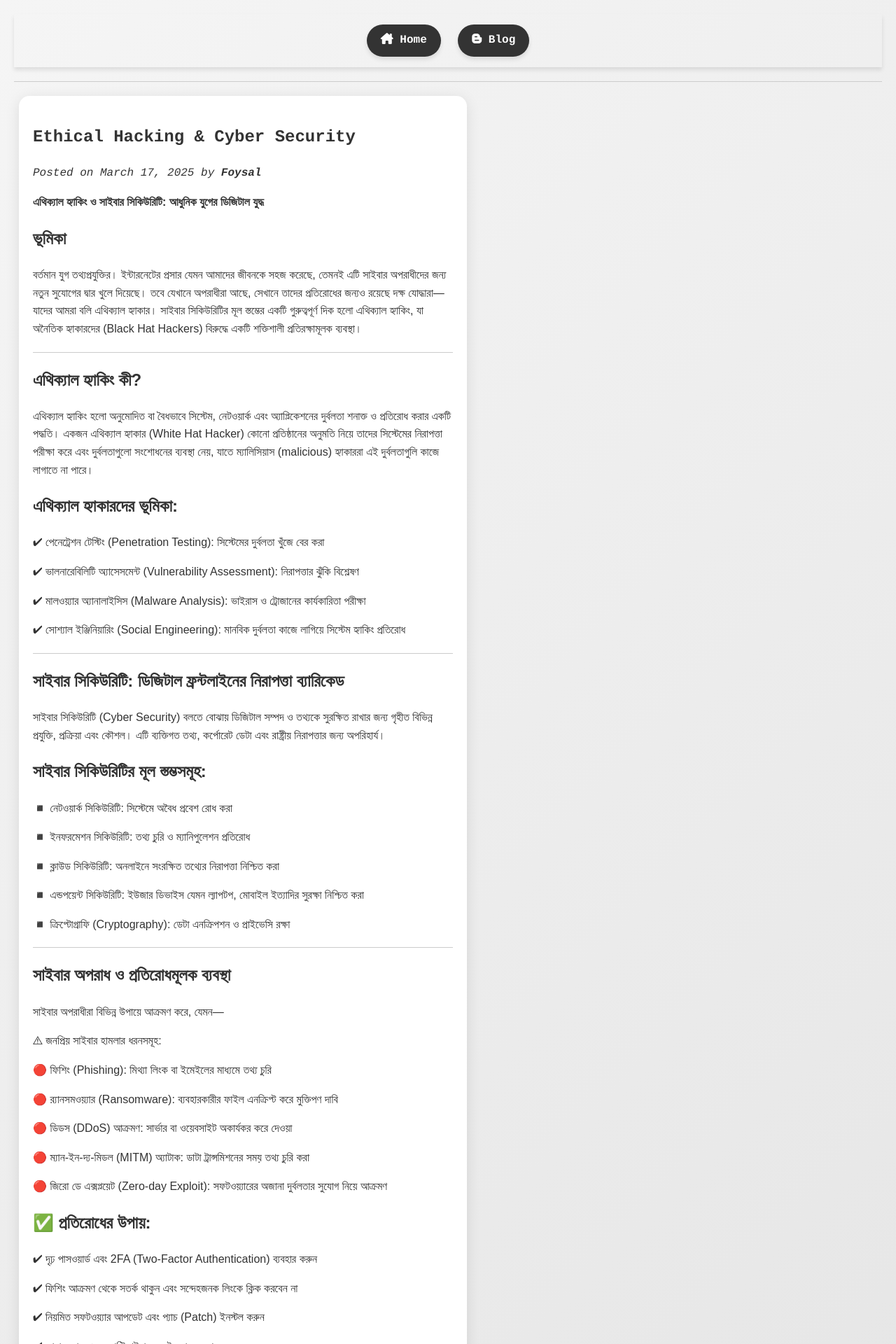
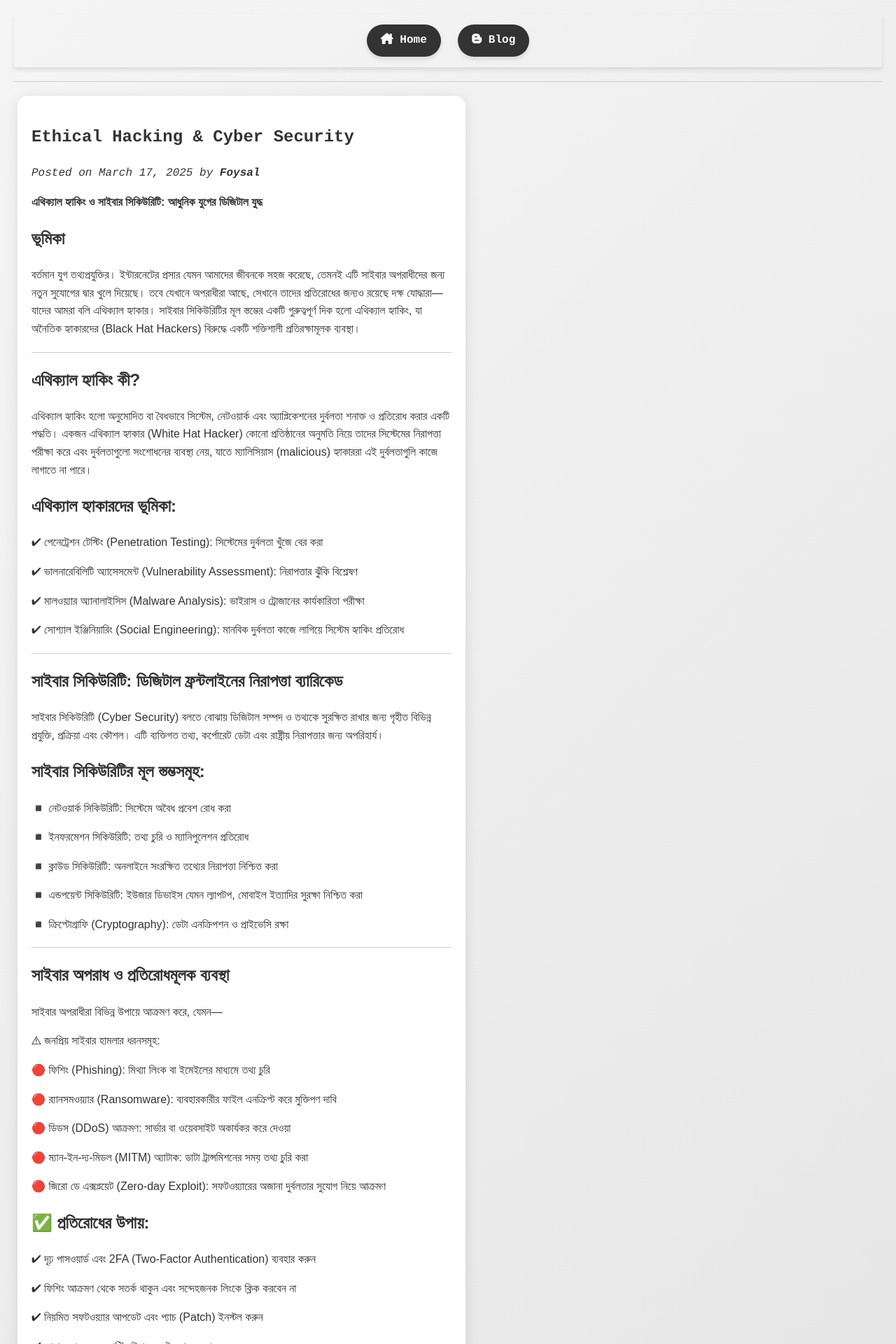
Before and after one commit to foysal1627/foysal1627.github.io, a Jekyll site: the page built from _posts/2025-03-18-new-blog.md, in a window 1280 px wide. Shown: the top 1920 px of the page at 70% size. Built offline with Jekyll 4.4.1, drawn with Linux system fonts in a browser that asks for light colours.

Commit message:
post.html

```diff
--- a/_layouts/post.html
+++ b/_layouts/post.html
@@ -2,7 +2,7 @@
 layout: default
 ---
 
-<article style="margin: 7px">
+<article style="margin: 5px">
     <h2 style="font-family: courier">{{ page.title }}</h2>
     <p style="font-family: courier"><i>Posted on {{ page.date | date: "%B %d, %Y" }} by <b>{{ page.author }}</b></i></p>
     <div>{{ content }}</div>
```
